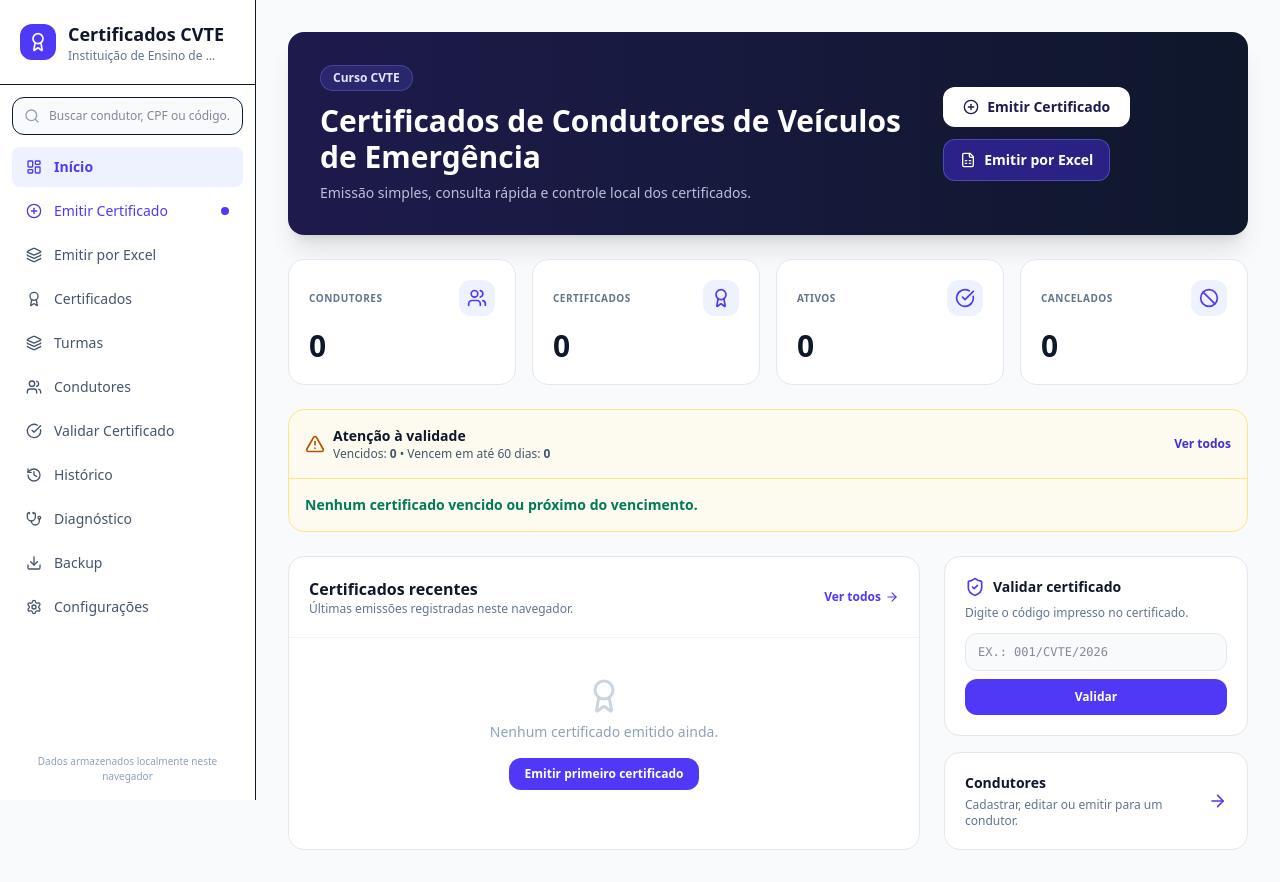
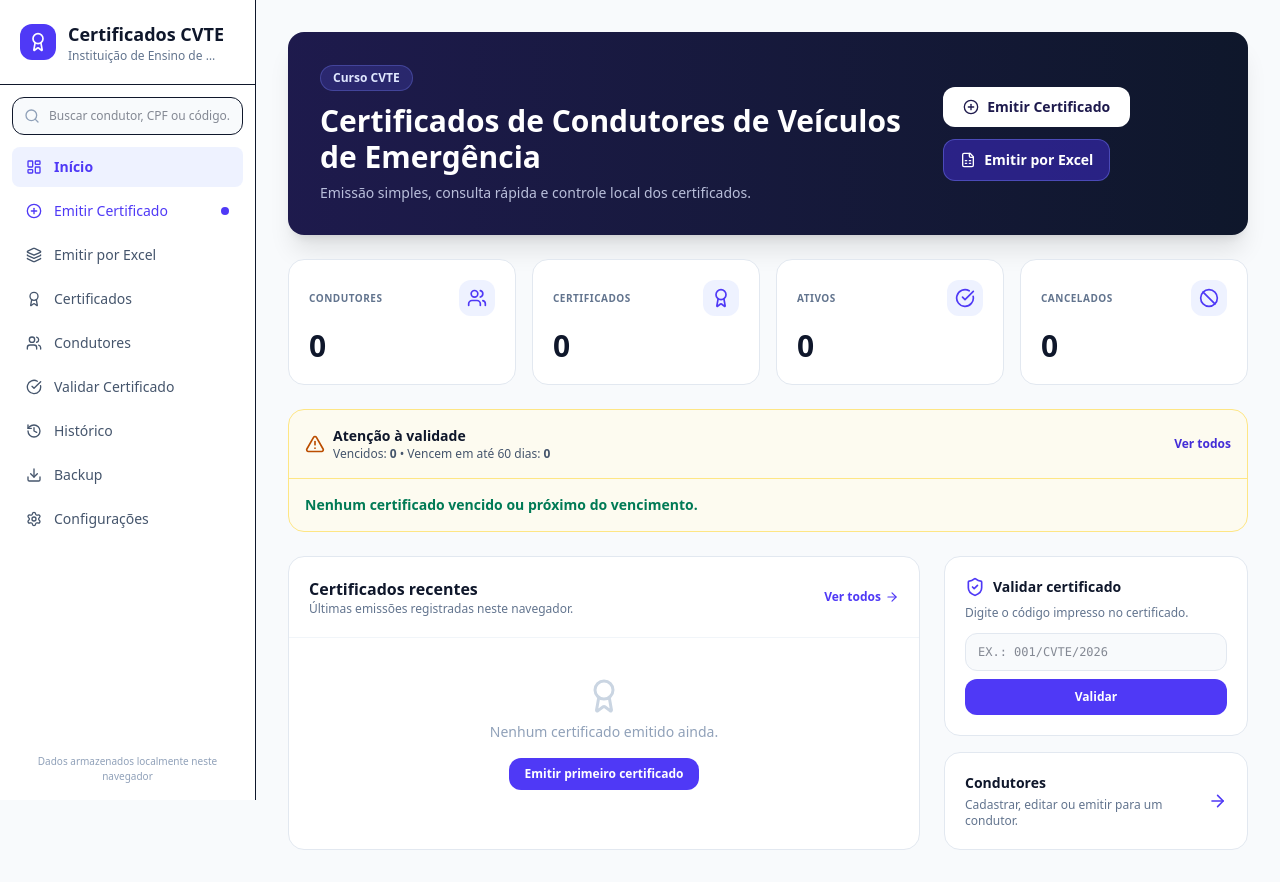
Before and after one commit to glaydsonaraujo25-cloud/Certificados, a React (Vite) app: page / in a window 1280 px wide. Built offline with nearby package versions, Linux system fonts and the light colour scheme.

Commit message:
Remover abas de turmas e diagnóstico

```diff
--- a/src/App.tsx
+++ b/src/App.tsx
@@ -1,7 +1,5 @@
 import { HistoryView } from './views/HistoryView';
-import { DiagnosticsView } from './views/DiagnosticsView';
-import { ClassesView } from './views/ClassesView';
 import React from'react';
 import{AppProvider,useApp}from'./context/AppContext';import{Layout}from'./components/Layout';import{DashboardView}from'./views/DashboardView';import{CertificatesView}from'./views/CertificatesView';import{CreateCertificateView}from'./views/CreateCertificateView';import{BatchEmissionView}from'./views/BatchEmissionView';import{StudentsView}from'./views/StudentsView';import{ValidateCertificateView}from'./views/ValidateCertificateView';import{SettingsView}from'./views/SettingsView';import{BackupView}from'./views/BackupView';
-const MainRouter:React.FC=()=>{const{currentView}=useApp();const renderView=()=>{switch(currentView){case'history':return <HistoryView/>;case'diagnostics':return <DiagnosticsView/>;case'classes':return <ClassesView/>;case'dashboard':return <DashboardView/>;case'certificates':return <CertificatesView/>;case'create-certificate':return <CreateCertificateView/>;case'batch-emission':return <BatchEmissionView/>;case'students':return <StudentsView/>;case'validate':return <ValidateCertificateView/>;case'backup':return <BackupView/>;case'settings':case'templates':return <SettingsView/>;default:return <DashboardView/>;}};return <Layout>{renderView()}</Layout>};
+const MainRouter:React.FC=()=>{const{currentView}=useApp();const renderView=()=>{switch(currentView){case'history':return <HistoryView/>;case'dashboard':return <DashboardView/>;case'certificates':return <CertificatesView/>;case'create-certificate':return <CreateCertificateView/>;case'batch-emission':return <BatchEmissionView/>;case'students':return <StudentsView/>;case'validate':return <ValidateCertificateView/>;case'backup':return <BackupView/>;case'settings':case'templates':return <SettingsView/>;default:return <DashboardView/>;}};return <Layout>{renderView()}</Layout>};
 export default function App(){return <AppProvider><MainRouter/></AppProvider>}
--- a/src/components/Layout.tsx
+++ b/src/components/Layout.tsx
@@ -1,6 +1,6 @@
-import React,{useMemo,useState}from'react';import{useApp}from'../context/AppContext';import{LayoutDashboard,Award,PlusCircle,Users,Layers,CheckCircle,Settings,Sun,Moon,Menu,X,Search,Download,History,Stethoscope}from'lucide-react';
+import React,{useMemo,useState}from'react';import{useApp}from'../context/AppContext';import{LayoutDashboard,Award,PlusCircle,Users,Layers,CheckCircle,Settings,Sun,Moon,Menu,X,Search,Download,History}from'lucide-react';
 interface LayoutProps{children:React.ReactNode}const digits=(v:string)=>v.replace(/\D/g,'');const formatCpf=(v?:string)=>{const d=digits(v||'').slice(0,11);return d.length===11?`${d.slice(0,3)}.${d.slice(3,6)}.${d.slice(6,9)}-${d.slice(9)}`:(v||'')};
-export const Layout:React.FC<LayoutProps>=({children})=>{const{theme,toggleTheme,currentView,setCurrentView,institution,students,certificates,setValidationSearchCode}=useApp();const[mobileMenuOpen,setMobileMenuOpen]=useState(false);const[quickSearch,setQuickSearch]=useState('');const navItems=[{id:'dashboard',label:'Início',icon:LayoutDashboard},{id:'create-certificate',label:'Emitir Certificado',icon:PlusCircle,highlight:true},{id:'batch-emission',label:'Emitir por Excel',icon:Layers},{id:'certificates',label:'Certificados',icon:Award},{id:'classes',label:'Turmas',icon:Layers},{id:'students',label:'Condutores',icon:Users},{id:'validate',label:'Validar Certificado',icon:CheckCircle},{id:'history',label:'Histórico',icon:History},{id:'diagnostics',label:'Diagnóstico',icon:Stethoscope},{id:'backup',label:'Backup',icon:Download},{id:'settings',label:'Configurações',icon:Settings}];
+export const Layout:React.FC<LayoutProps>=({children})=>{const{theme,toggleTheme,currentView,setCurrentView,institution,students,certificates,setValidationSearchCode}=useApp();const[mobileMenuOpen,setMobileMenuOpen]=useState(false);const[quickSearch,setQuickSearch]=useState('');const navItems=[{id:'dashboard',label:'Início',icon:LayoutDashboard},{id:'create-certificate',label:'Emitir Certificado',icon:PlusCircle,highlight:true},{id:'batch-emission',label:'Emitir por Excel',icon:Layers},{id:'certificates',label:'Certificados',icon:Award},{id:'students',label:'Condutores',icon:Users},{id:'validate',label:'Validar Certificado',icon:CheckCircle},{id:'history',label:'Histórico',icon:History},{id:'backup',label:'Backup',icon:Download},{id:'settings',label:'Configurações',icon:Settings}];
 const searchResults=useMemo(()=>{const q=quickSearch.trim().toLowerCase(),qd=digits(quickSearch);if(q.length<2)return[];const s=students.filter(x=>x.fullName.toLowerCase().includes(q)||(x.email||'').toLowerCase().includes(q)||(qd&&digits(x.documentNumber||'').includes(qd))||(qd&&digits(x.registrationNumber||'').includes(qd))).slice(0,4).map(x=>({id:x.id,type:'student' as const,title:x.fullName,subtitle:x.documentNumber?formatCpf(x.documentNumber):(x.registrationNumber||x.email)}));const c=certificates.filter(x=>x.studentName.toLowerCase().includes(q)||x.code.toLowerCase().includes(q)||(qd&&digits(x.studentDocument||'').includes(qd))||(qd&&digits(x.registrationNumber||'').includes(qd))).slice(0,4).map(x=>({id:x.id,type:'certificate' as const,title:x.studentName,subtitle:x.code,code:x.code}));return[...s,...c].slice(0,8)},[quickSearch,students,certificates]);
 const handleResult=(r:(typeof searchResults)[number])=>{if(r.type==='certificate'&&r.code){setValidationSearchCode(r.code);setCurrentView('validate')}else{sessionStorage.setItem('certifyai_student_search',r.title);setCurrentView('students')}setQuickSearch('');setMobileMenuOpen(false)};const nav=(id:string)=>{setCurrentView(id);setMobileMenuOpen(false);setQuickSearch('')};
 const QuickSearch=()=> <div className="relative px-3 pb-3"><div className="relative"><Search className="absolute left-3 top-1/2 -translate-y-1/2 w-4 h-4 text-slate-400"/><input value={quickSearch} onChange={e=>setQuickSearch(e.target.value)} placeholder="Buscar condutor, CPF ou código..." className="w-full pl-9 pr-3 py-2.5 rounded-xl bg-slate-50 dark:bg-slate-800 border text-xs focus:outline-none focus:ring-2 focus:ring-indigo-500"/></div>{searchResults.length>0&&<div className="absolute left-3 right-3 top-12 z-50 bg-white dark:bg-slate-900 border rounded-xl shadow-xl overflow-hidden">{searchResults.map(r=><button key={`${r.type}-${r.id}`} onClick={()=>handleResult(r)} className="w-full text-left px-3 py-2.5 hover:bg-slate-50 dark:hover:bg-slate-800 border-b last:border-b-0"><div className="text-xs font-bold truncate">{r.title}</div><div className="text-[10px] text-slate-500 truncate">{r.type==='certificate'?'Certificado':'Condutor'} • {r.subtitle}</div></button>)}</div>}</div>;
```
